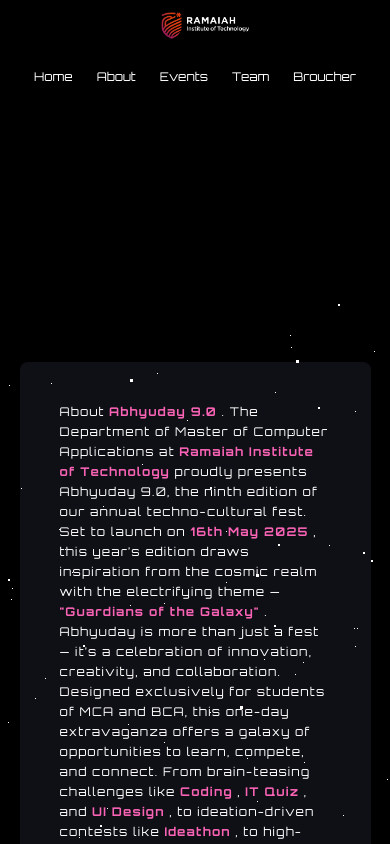
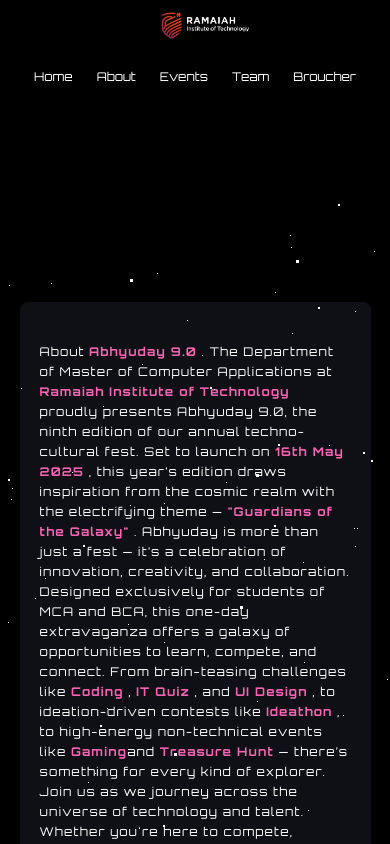
Before and after one commit to Be-A-Coder01/abhyuday, a React (Vite) app in the folder client/: page /about in a window 390 px wide. Shown: the top 844 px of the page. Built offline with nearby package versions, Linux system fonts and the light colour scheme.

Commit message:
17th  commit

```diff
--- a/client/src/Components/About.jsx
+++ b/client/src/Components/About.jsx
@@ -16,8 +16,8 @@
         <div id="stars3" className="-z-10"></div>
       </div>
       <Navbar></Navbar>
-      <div className=" mt-[300px]  md:mt-14  flex justify-center place-items-center h-screen">
-        <div className="text-white leading-5 tracking-widest md:text-center bg-[#0F1016] p-10 rounded-lg text-xs  md:tracking-widest md:text-xl md:leading-10 w-[90vw] ">
+      <div className=" mt-[200px]  md:mt-14  flex justify-center place-items-center h-screen">
+        <div className="text-white leading-5 tracking-widest md:text-center bg-[#0F1016] px-5 py-10 md:p-10 rounded-lg text-xs  md:tracking-widest md:text-xl md:leading-10 w-[90vw] ">
           About <span className="text-pink-400 font-bold">Abhyuday 9.0</span> .
           The Department of Master of Computer Applications at{" "}
           <span className="text-pink-400 font-bold">
```
